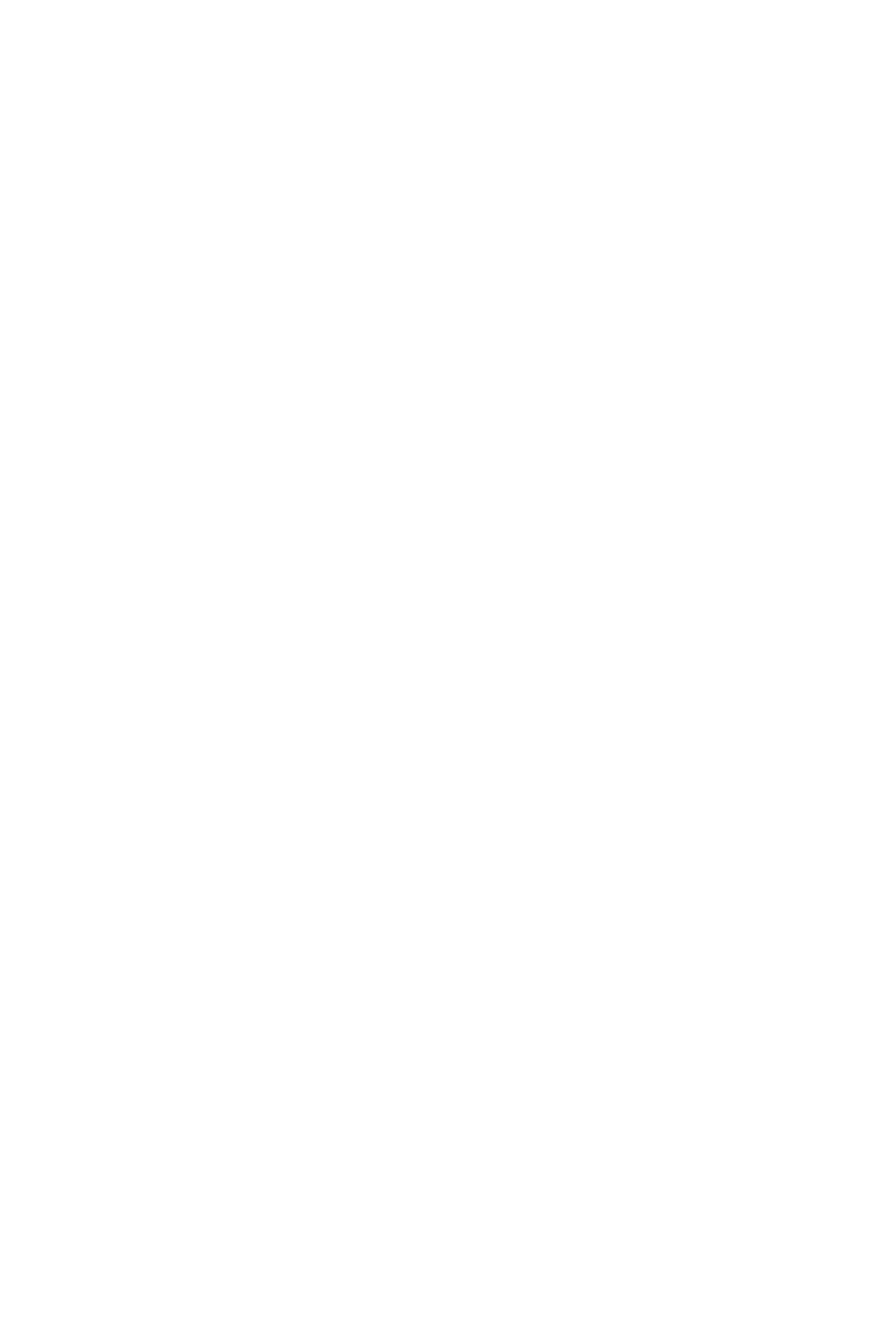
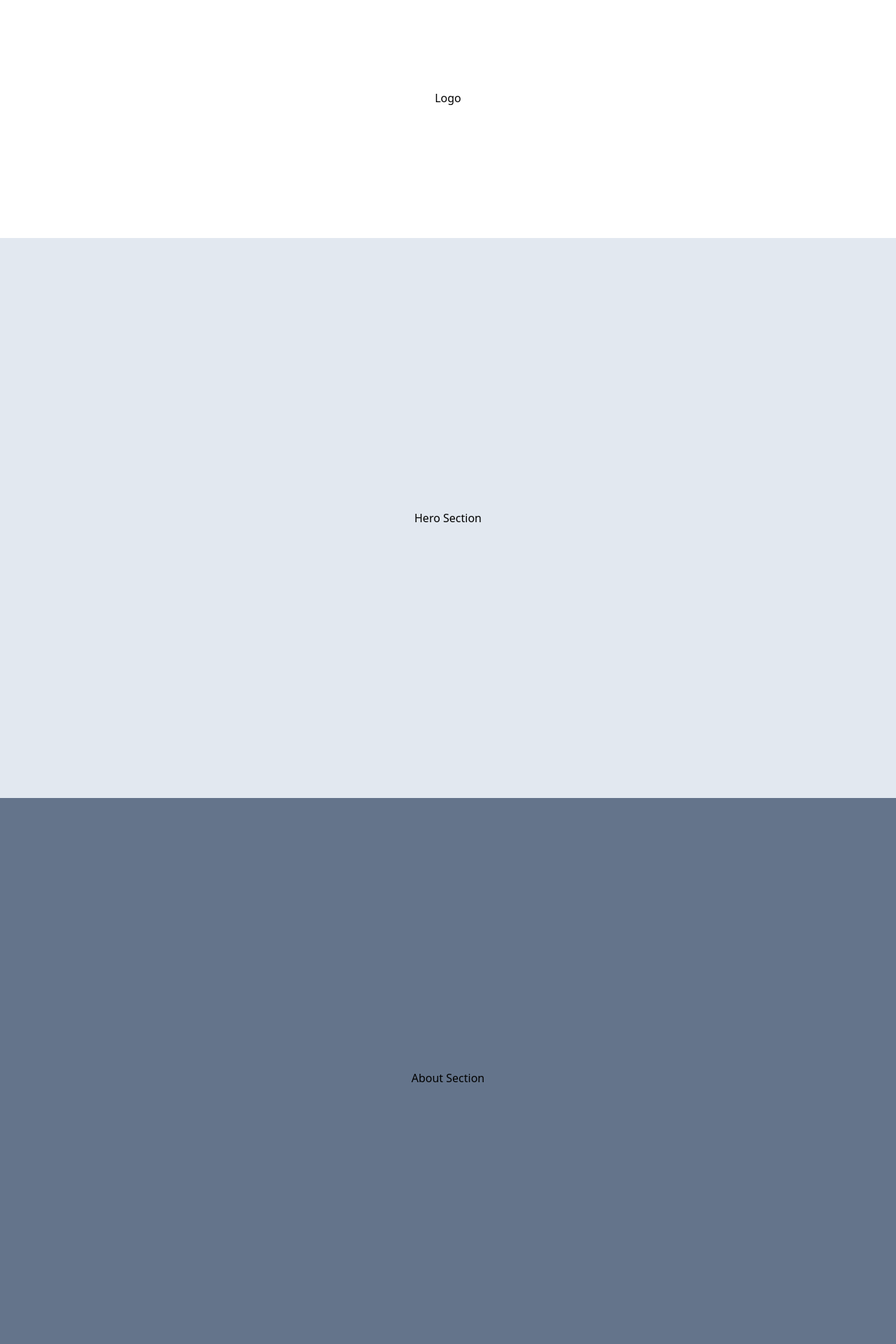
Before and after one commit to tuco5/cfdi-reception-portal, a Next.js app: page / in a window 1280 px wide. Shown: the part 60-1980 px from the top of the page at 70% size. Before the commit the page ends 800 px from the top, so only its background shows below. Built offline with nearby package versions, Linux system fonts and the light colour scheme.

Commit message:
Initial code on logo component

```diff
--- /dev/null
+++ b/src/components/Logo.tsx
@@ -0,0 +1,19 @@
+import Link from 'next/link';
+import Image from 'next/image';
+
+const VARIANT = {
+  white: '/img/logo-white.png',
+  black: '/img/logo-black.png',
+};
+
+interface LogoProps {
+  variant?: 'white' | 'black';
+}
+
+export default function Logo({ variant = 'black' }: LogoProps) {
+  return <div>Logo</div>;
+}
+
+// <Link href="/">
+//   <Image src={VARIANT[variant]} alt="Logo" height={60} width={120} className="object-contain object-center h-16" />
+// </Link>
--- /dev/null
+++ b/src/components/page-sections/AboutSection.tsx
@@ -0,0 +1,3 @@
+export default function AboutSection() {
+  return <section className="min-h-screen bg-slate-500 flex justify-center items-center">About Section</section>;
+}
--- /dev/null
+++ b/src/components/page-sections/HeroSection.tsx
@@ -0,0 +1,3 @@
+export default function HeroSection() {
+  return <section className="min-h-screen bg-slate-200 flex justify-center items-center">Hero Section</section>;
+}
--- /dev/null
+++ b/src/components/page-sections/StepsSection.tsx
@@ -0,0 +1,3 @@
+export default function StepsSection() {
+  return <section className="min-h-screen bg-slate-200 flex justify-center items-center">Steps Section</section>;
+}
--- a/src/pages/index.tsx
+++ b/src/pages/index.tsx
@@ -1,11 +1,20 @@
-import { Inter } from 'next/font/google'
+import Logo from '@/components/Logo';
+import AboutSection from '@/components/page-sections/AboutSection';
+import HeroSection from '@/components/page-sections/HeroSection';
+import StepsSection from '@/components/page-sections/StepsSection';
+import { Inter } from 'next/font/google';
 
-const inter = Inter({ subsets: ['latin'] })
+const inter = Inter({ subsets: ['latin'] });
 
 export default function Home() {
   return (
     <main>
-      Hola mundo
+      <div className="min-h-[50vh] flex justify-center items-center">
+        <Logo />
+      </div>
+      <HeroSection />
+      <AboutSection />
+      <StepsSection />
     </main>
-  )
+  );
 }
```
